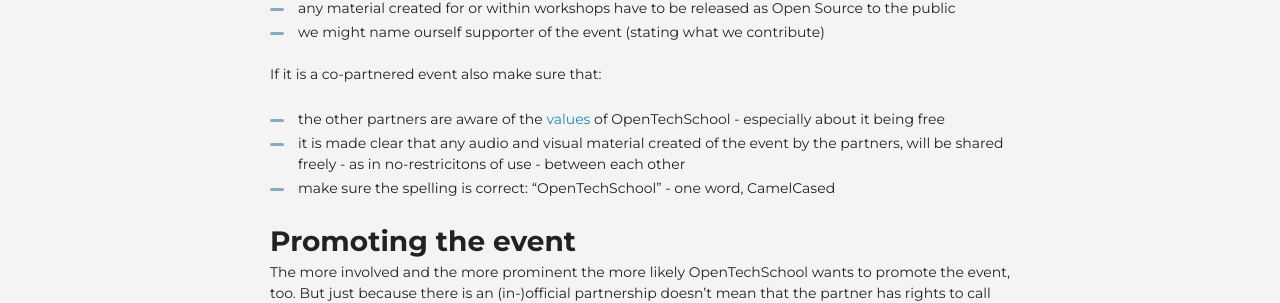
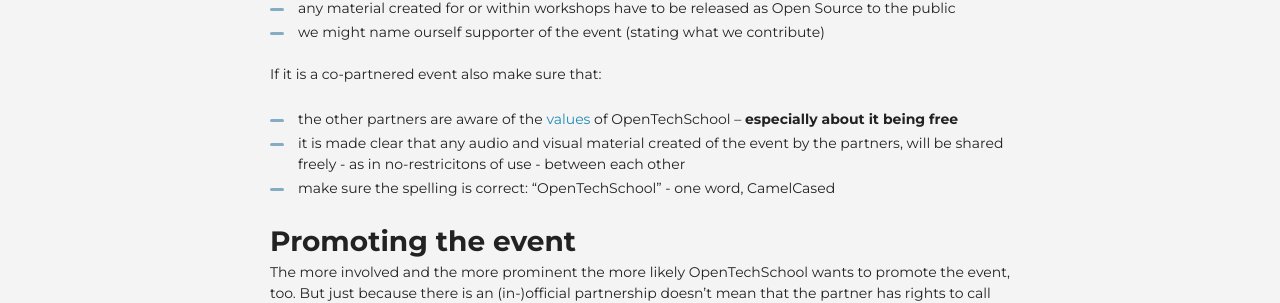
Before and after one commit to OpenTechSchool/www.opentechschool.org, a Jekyll site: the page built from handbooks/partnerships.md, in a window 1280 px wide. Shown: the part 1479-1782 px from the top of the page. Built offline with Jekyll 4.4.1, drawn with Linux system fonts in a browser that asks for light colours; nearby versions of some CDN libraries.

Commit message:
emphasise and add emphasised styles

```diff
--- a/handbooks/partnerships.md
+++ b/handbooks/partnerships.md
@@ -41,7 +41,7 @@
 
 If it is a co-partnered event also make sure that:
 
- * the other partners are aware of the [values](/about.html#core_values) of OpenTechSchool - especially about it being free
+ * the other partners are aware of the [values](/about.html#core_values) of OpenTechSchool -- **especially about it being free**
  * it is made clear that any audio and visual material created of the event by the partners, will be shared freely - as in no-restricitons of use - between each other
  * make sure the spelling is correct: "OpenTechSchool" - one word, CamelCased
 
--- a/sass/imports/_main.scss
+++ b/sass/imports/_main.scss
@@ -21,6 +21,10 @@
 }
 h4, h5, h6 {
   font-size: 1em;
+}
+
+strong {
+  font-weight: bold;
 }
 
 .post_title {
--- a/stylesheets/screen.css
+++ b/stylesheets/screen.css
@@ -150,7 +150,12 @@
   font-size: 1em;
 }
 
-/* line 26, ../sass/imports/_main.scss */
+/* line 26, /Users/benjaminkampmann/dev/ots-www/sass/imports/_main.scss */
+strong {
+  font-weight: bold;
+}
+
+/* line 30, /Users/benjaminkampmann/dev/ots-www/sass/imports/_main.scss */
 .post_title {
   text-transform: capitalize;
 }
@@ -189,7 +194,7 @@
 /* buttons */
 /* line 51, ../sass/imports/_main.scss */
 .ots_action {
-  text-shadow: 0 1px 2px rgba(0, 0, 0, 0);
+  text-shadow: 0 1px 2px rgba(0, 0, 0, 0.2);
   background-color: #1f8ab6;
   background-image: -webkit-gradient(linear, 50% 0%, 50% 100%, color-stop(0%, #1f8ab6), color-stop(50%, #1f8ab6), color-stop(51%, #085987), color-stop(100%, #1f8ab6));
   background-image: -webkit-linear-gradient(top, #1f8ab6 0%, #1f8ab6 50%, #085987 51%, #1f8ab6 100%);
```
